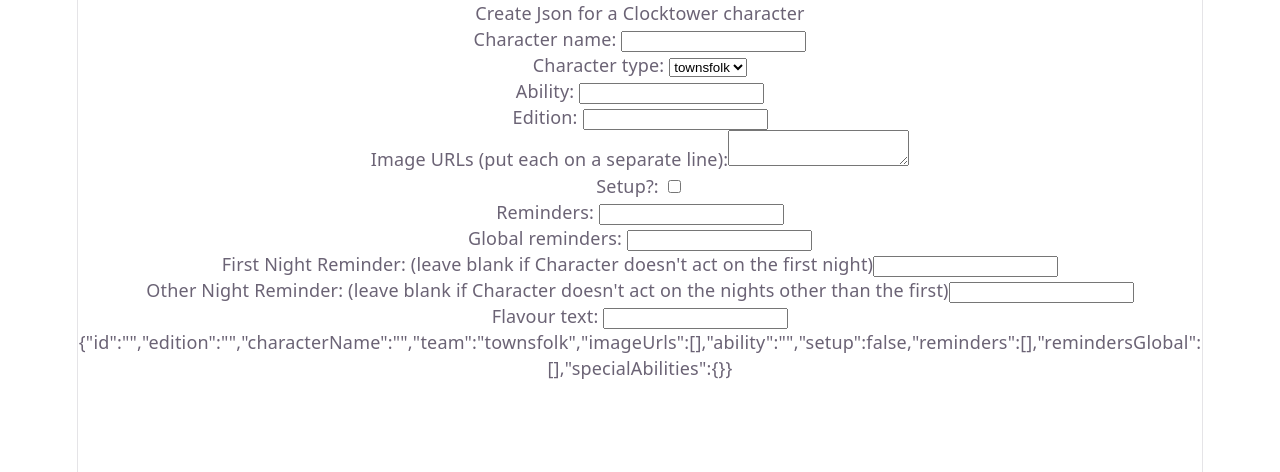
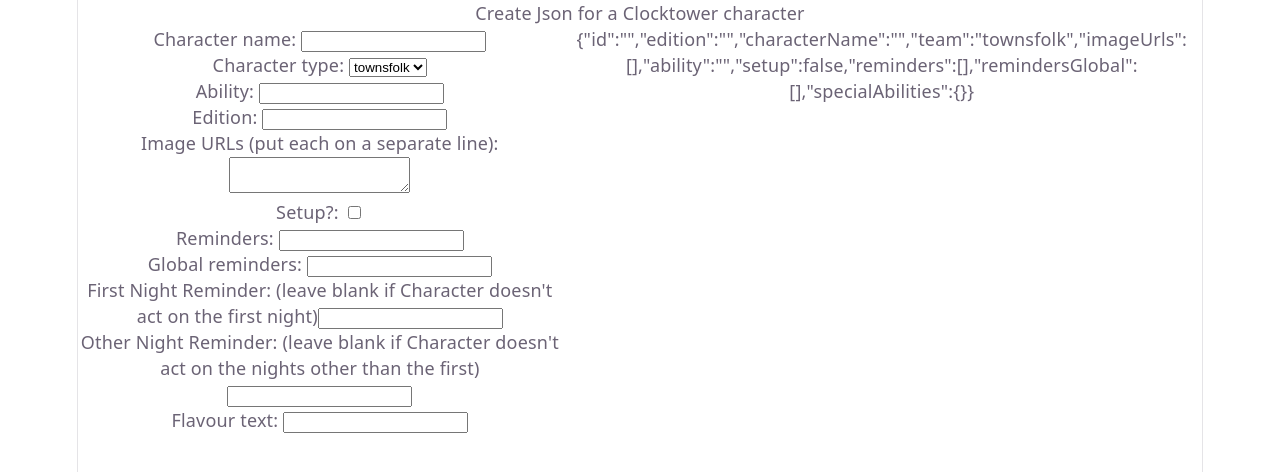
Before and after one commit to rebeccabex/clocktower-apps, a React (Vite) app in the folder clocktower-apps/: page / in a window 1280 px wide. Shown: the top 472 px of the page. Built offline with nearby package versions, Linux system fonts and the light colour scheme.

Commit message:
Added some formatting

```diff
--- a/clocktower-apps/src/CharacterJsonCreatorPage.tsx
+++ b/clocktower-apps/src/CharacterJsonCreatorPage.tsx
@@ -1,4 +1,5 @@
 import { useState } from "react";
+import styled from "styled-components";
 
 const characterType = {
   townsfolk: "Townsfolk",
@@ -155,7 +156,8 @@
   return (
     <>
       <div>Create Json for a Clocktower character</div>
-      <div>
+      <PageLayout>
+        <Column>
           <div>
             <label htmlFor="characterName">Character name: </label>
             <input
@@ -229,7 +231,6 @@
               onChange={(e) => updateGlobalReminders(e.target.value)}
             ></input>
           </div>
-      </div>
           <div>
             <label htmlFor="firstNightReminder">
               First Night Reminder: (leave blank if Character doesn't act on the
@@ -260,7 +261,19 @@
               maxLength={500}
             />
           </div>
+        </Column>
         <div>{characterJsonString}</div>
+      </PageLayout>
     </>
   );
 };
+
+const PageLayout = styled.div`
+  display: flex;
+  flex-direction: row;
+`;
+
+const Column = styled.div`
+  display: flex;
+  flex-direction: column;
+`;
```
Lines whose indentation alone changed are shown as unchanged.
